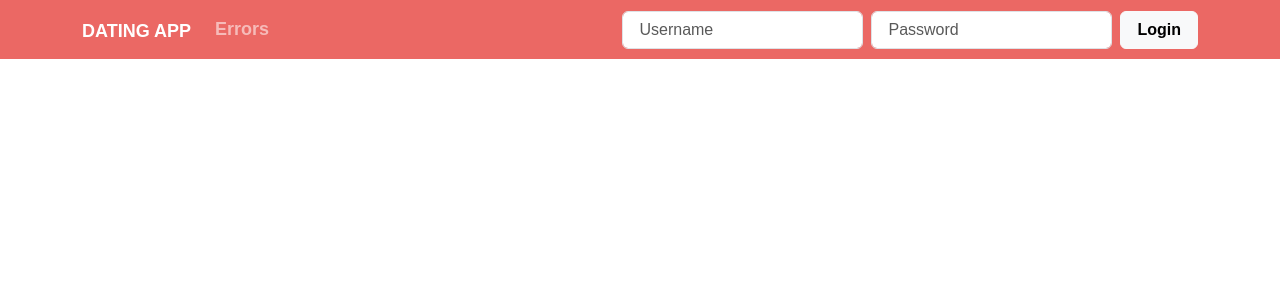
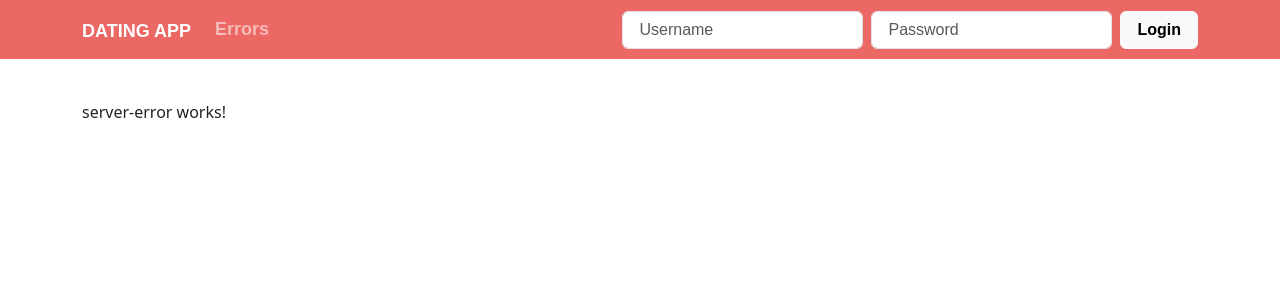
Before and after one commit to PopelleChamin/DatingApp, an Angular app in the folder client/: page /server-error in a window 1280 px wide. Before the commit this address led to /. Shown: the top 300 px of the page. Built offline with nearby package versions, Linux system fonts and the light colour scheme; a web font is replaced by a local one.

Commit message:
Parcial02 - Add not-found an server-error landing pages

```diff
--- a/client/src/app/app.routes.ts
+++ b/client/src/app/app.routes.ts
@@ -6,6 +6,8 @@
 import { MemberListComponent } from './members/member-list/member-list.component';
 import { authGuard } from './_guards/auth.guard';
 import { TestsErrorsComponent } from './errors/tests-errors/tests-errors.component';
+import { NotFoundComponent } from './errors/not-found/not-found.component';
+import { ServerErrorComponent } from './errors/server-error/server-error.component';
 
 export const routes: Routes = [
     {path:"",component: HomeComponent},
@@ -21,5 +23,7 @@
         ]
     },
     {path: "errors", component: TestsErrorsComponent},
+    {path: "not-found", component: NotFoundComponent},
+    {path: "server-error", component: ServerErrorComponent},
     {path:"*",component: MessagesComponent, pathMatch: "full"},
 ];
--- /dev/null
+++ b/client/src/app/errors/not-found/not-found.component.html
@@ -0,0 +1,4 @@
+<div class="container">
+    <h1>Not found</h1>
+    <button class="btn btn-info btn-lg" routerLink="/">Return to home page</button>
+</div>
--- /dev/null
+++ b/client/src/app/errors/server-error/server-error.component.html
@@ -0,0 +1 @@
+<p>server-error works!</p>
```
Also changed, not shown: client/src/app/errors/not-found/not-found.component.ts (added, +13 -0 lines), client/src/app/errors/server-error/server-error.component.ts (added, +12 -0 lines), client/src/app/errors/not-found/not-found.component.css (added), client/src/app/errors/server-error/server-error.component.css (added).
